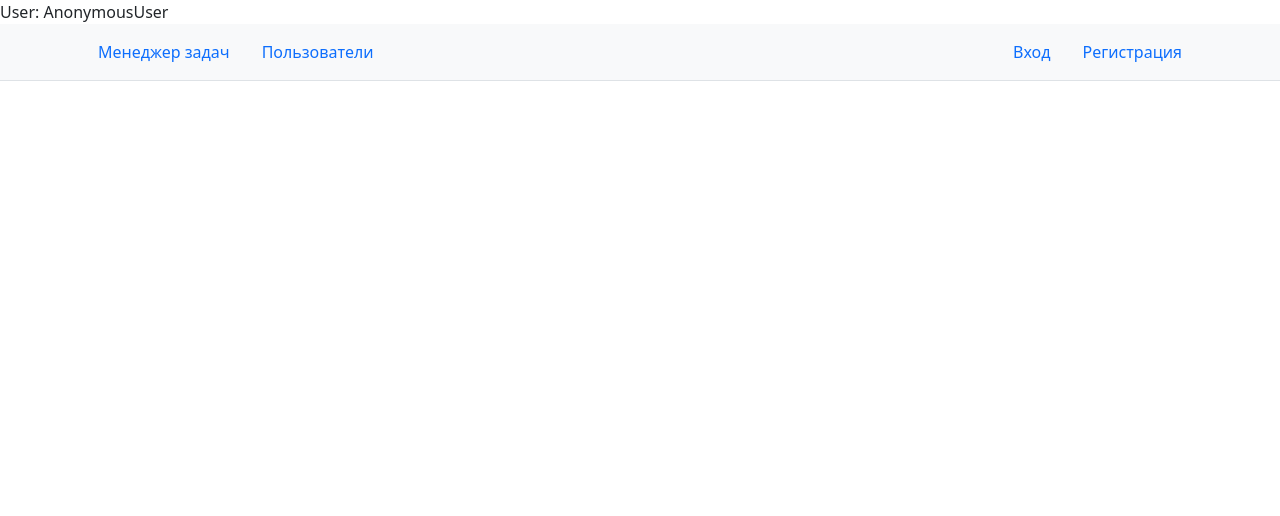
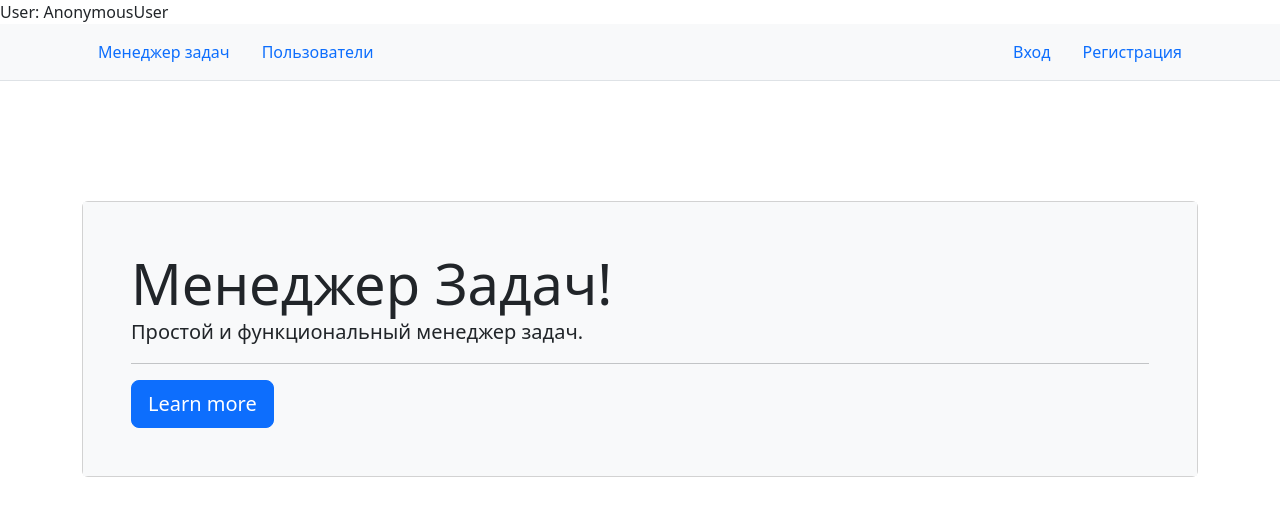
Before and after one commit to M1RRoN/Task-manager, a Django app: page / in a window 1280 px wide. Shown: the top 516 px of the page. Run offline with Django 4.2, Linux system fonts and the light colour scheme; parts of the project's set-up code (start-up, migrations or seed data) failed here and were passed over; some libraries are stand-ins or nearby versions.

Commit message:
fix main page

```diff
--- a/templates/task_manager/index.html
+++ b/templates/task_manager/index.html
@@ -4,3 +4,14 @@
 {% block title %}
 {% trans "Главная страница" %}
 {% endblock %}
+{% block content %}
+<h1 class="my-4"></h1>
+<div class="card mx-auto">
+  <div class="card-body p-5 bg-light">
+    <div class="display-4">{% trans 'Менеджер Задач!' %}</div>
+    <p class="lead">{% trans 'Простой и функциональный менеджер задач.' %}</p>
+    <hr>
+    <a class="btn btn-primary btn-lg" href="https://ru.hexlet.io">{% trans 'Learn more' %}</a>
+  </div>
+</div>
+{% endblock %}
```
